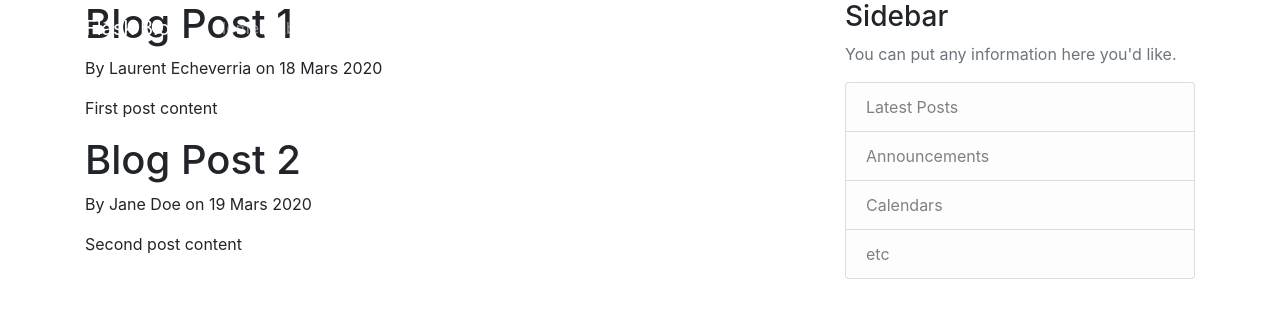
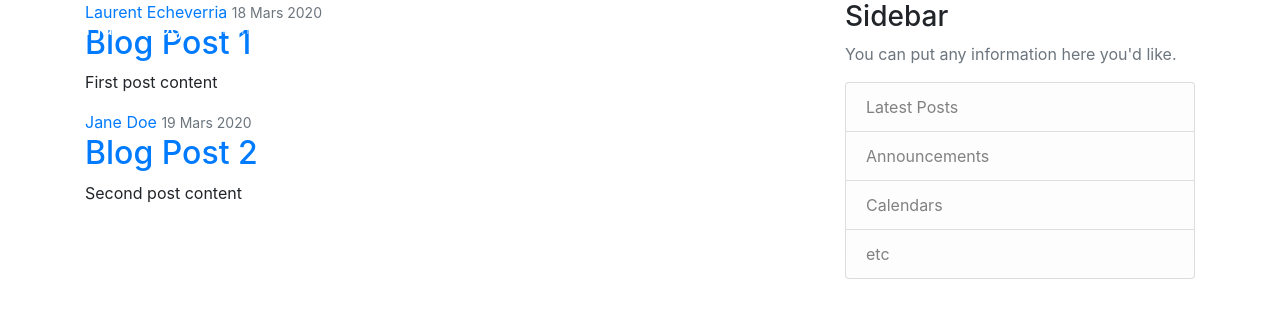
Before and after one commit to Paroxyste/Python, a Flask app: page / in a window 1280 px wide. Shown: the top 318 px of the page. Run offline with Flask 2, Linux system fonts and the light colour scheme; some libraries are stand-ins or nearby versions.

Commit message:
Add style

```diff
--- a/Flask_Blog/templates/home.html
+++ b/Flask_Blog/templates/home.html
@@ -2,8 +2,28 @@
 
 {% block content %}
     {% for post in posts %}
-        <h1>{{ post.title }}</h1>
-        <p>By {{ post.author }} on {{ post.date_posted }}</p>
-        <p>{{ post.content }}</p>
+        <article class="media content-section">
+            <div class="media-body">
+                <div class="media-body">
+                    <a href="mr-2" href="#">
+                        {{ post.author }}
+                    </a>
+
+                    <small class="text-muted">
+                        {{ post.date_posted }}
+                    </small>
+                </div>
+
+                <h2>
+                    <a class="article-title" href="#">
+                        {{ post.title }}
+                    </a>
+                </h2>
+
+                <p class="article-content">
+                    {{ post.content }}
+                </p>
+            </div>
+        </article>
     {% endfor %}
 {% endblock content %}
```
